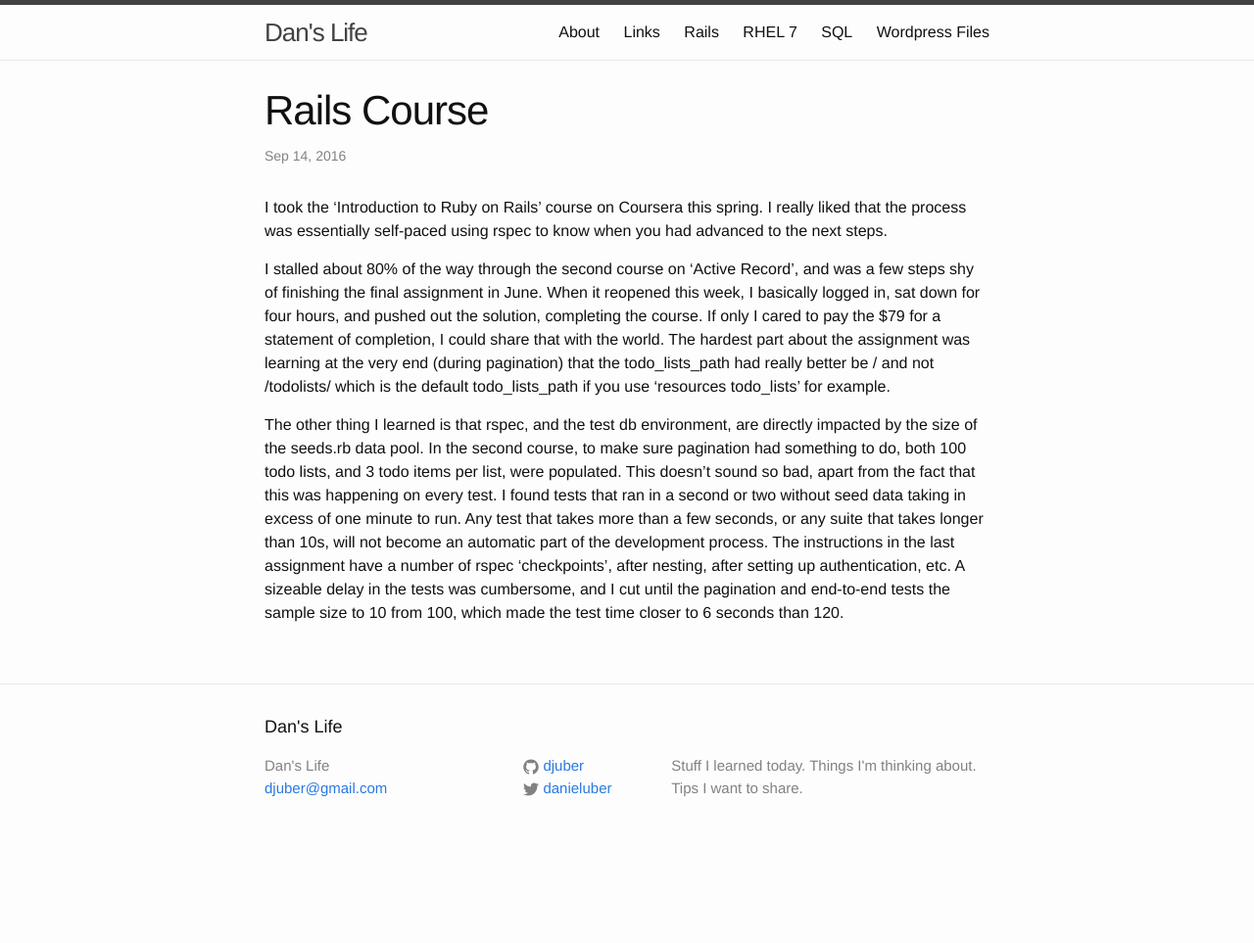
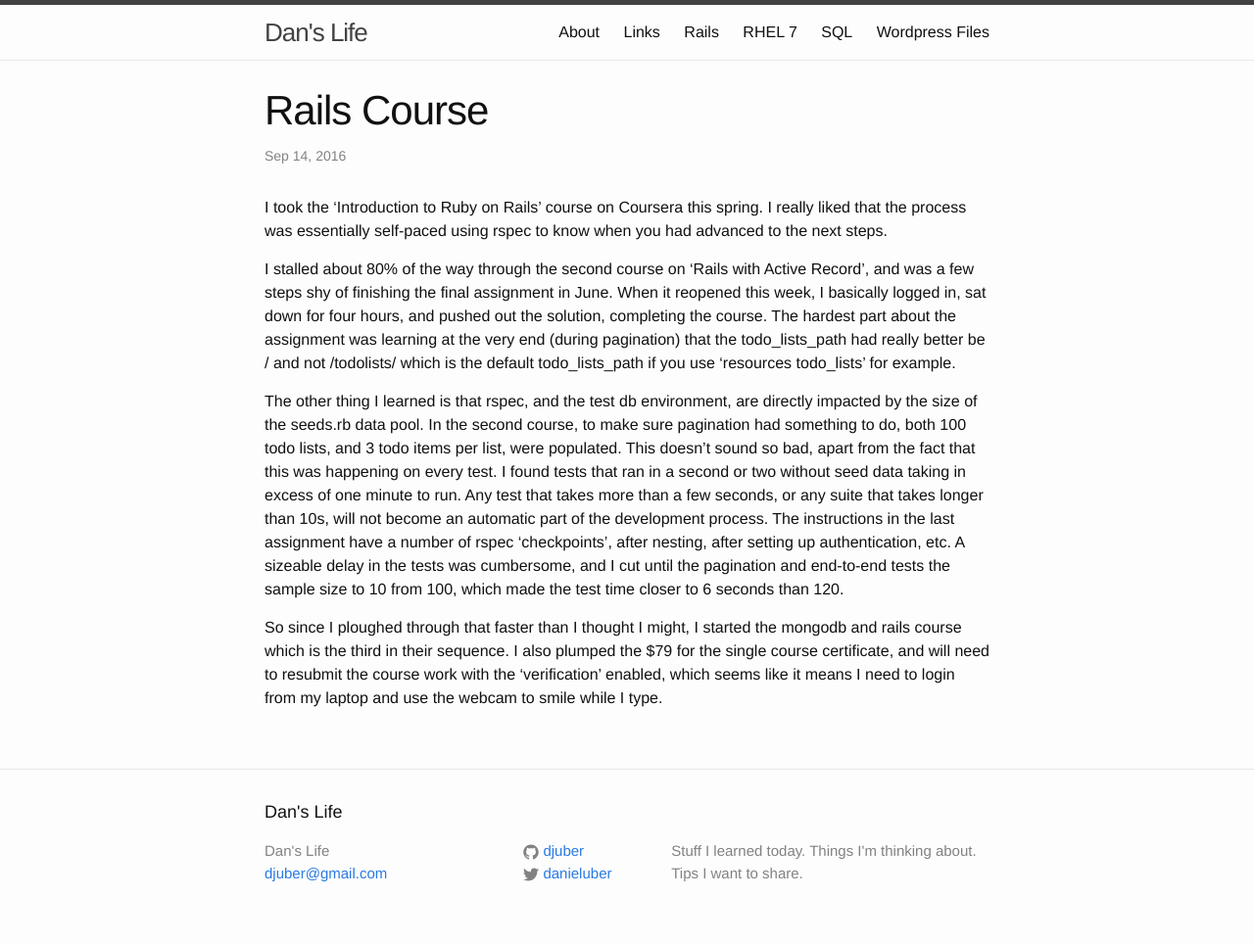
Before and after one commit to djuber/myblog, a Jekyll site: the page built from _posts/2016-09-14-Rails-Course.markdown, in a window 1280 px wide. Shown: the whole page at 98% size. Built offline with Jekyll 4.4.1, drawn with Linux system fonts in a browser that asks for light colours; before the commit the page ends 900 px from its top, so only the background shows below that.

Commit message:
addendum

```diff
--- a/_posts/2016-09-14-Rails-Course.markdown
+++ b/_posts/2016-09-14-Rails-Course.markdown
@@ -7,11 +7,14 @@ category: ruby
 I took the 'Introduction to Ruby on Rails' course on Coursera this spring. I really liked that
 the process was essentially self-paced using rspec to know when you had advanced to the next steps.
 
-I stalled about 80% of the way through the second course on 'Active Record', and was a few steps shy of
-finishing the final assignment in June. When it reopened this week, I basically logged in, sat down for four hours, and pushed out the solution, completing the course. If only I cared to pay the $79 for a statement of completion, I could share that with the world. The hardest part about the assignment was learning at the very end (during pagination) that the todo_lists_path had really better be / and not /todolists/ which is the default todo_lists_path if you use 'resources todo_lists' for example.
+I stalled about 80% of the way through the second course on 'Rails with Active Record', and was a
+few steps shy of finishing the final assignment in June.
+When it reopened this week, I basically logged in, sat down for four hours, and pushed out the solution, completing the course. The hardest part about the assignment was learning at the very end (during pagination) that the todo_lists_path had really better be / and not /todolists/ which is the default todo_lists_path if you use 'resources todo_lists' for example.
 
 The other thing I learned is that rspec, and the test db environment, are directly impacted by the size
 of the seeds.rb data pool. In the second course, to make sure pagination had something to do,
 both 100 todo lists, and 3 todo items per list, were populated. This doesn't sound so bad,
 apart from the fact that this was happening on every test. I found tests that ran in a second or two
 without seed data taking in excess of one minute to run. Any test that takes more than a few seconds, or any suite that takes longer than 10s, will not become an automatic part of the development process. The instructions in the last assignment have a number of rspec 'checkpoints', after nesting, after setting up authentication, etc. A sizeable delay in the tests was cumbersome, and I cut until the pagination and end-to-end tests the sample size to 10 from 100, which made the test time closer to 6 seconds than 120.
+
+So since I ploughed through that faster than I thought I might, I started the mongodb and rails course which is the third in their sequence. I also plumped the $79 for the single course certificate, and will need to resubmit the course work with the 'verification' enabled, which seems like it means I need to login from my laptop and use the webcam to smile while I type.
```
